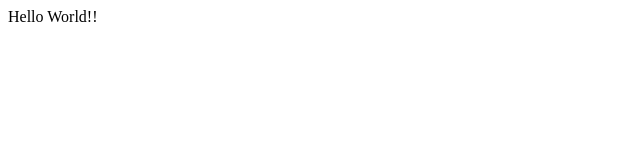
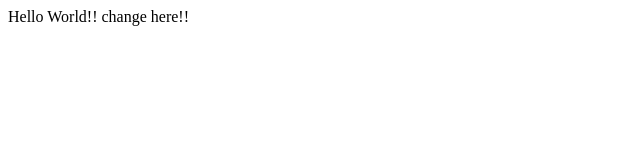
Before and after one commit to hayatosan011623/lecture1221, a plain HTML site: page index.html in a window 1280 px wide. Shown: the whole page, without its empty margins (0-640 px from the left). Drawn offline with Linux system fonts and the light colour scheme.

Commit message:
2nd commit

```diff
--- a/index.html
+++ b/index.html
@@ -7,6 +7,6 @@
     <title>Document</title>
 </head>
 <body>
-    Hello World!!
+    Hello World!! change here!!
 </body>
 </html>
```
